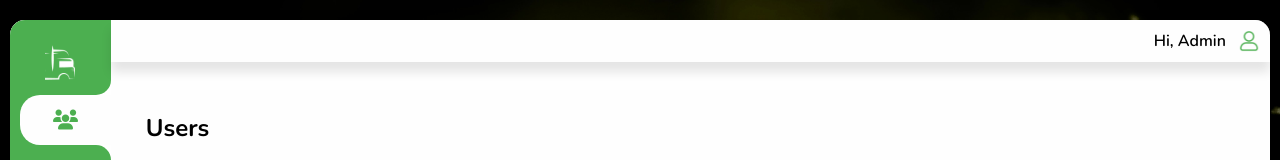
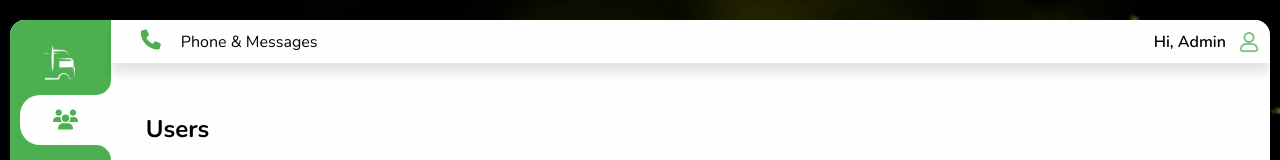
Before and after one commit to Kartavya052000/dashboard-signtruck, a React (Create React App) app: page /users in a window 1280 px wide. Shown: the top 160 px of the page. Built offline with nearby package versions, Linux system fonts and the light colour scheme; no server answers.

Commit message:
added a link in header file

```diff
--- a/src/assets/css/basics.css
+++ b/src/assets/css/basics.css
@@ -154,7 +154,7 @@
     top: calc(100% + 24px);
     right: 0;
     width: 200px;
-    min-height: 90px;
+    max-height: 90px;
     background: #fff;
     border-radius: 6px;
     box-shadow: 0 10px 20px rgba(0, 0, 0, .2);
--- a/src/components/dashboardHeader.js
+++ b/src/components/dashboardHeader.js
@@ -5,11 +5,15 @@ const DashboardHeader = () => {
     return(
         <>
             <div className="user-info">
-                <div className="blank_container"></div>
-                {/* <div className="icon-container">
-                    <i className="fa fa-bell nav-icon"></i>
-                    <i className="fa fa-envelope nav-icon"></i>
-                </div> */}
+                <div className="blank_container">
+                    <div className="icon-container">
+                        <a href='https://tollfreeforwarding.com/secure/' target='_blank'><i className="fa fa-phone nav-icon"></i>Phone & Messages</a>
+                    </div>
+                    {/* <div className="icon-container">
+                        <i className="fa fa-bell nav-icon"></i>
+                        <i className="fa fa-envelope nav-icon"></i>
+                    </div> */}
+                </div>
                 <ProfileDropdown />
             </div>
         </>
--- a/src/ui/profileDropdown.js
+++ b/src/ui/profileDropdown.js
@@ -27,7 +27,7 @@ const ProfileDropdown = () => {
                 </div>
                 <div className={isActive ? 'menu active' : 'menu'}>
                     <ul>
-                        <li><a href="#"><i className='fa fa-user'></i>&nbsp;Profile</a></li>
+                        {/* <li><a href="#"><i className='fa fa-user'></i>&nbsp;Profile</a></li> */}
                         <li><a onClick={handleSignOut}><i className='fa fa-sign-out'></i>&nbsp;Sign Out</a></li>
                     </ul>
                 </div>
```
